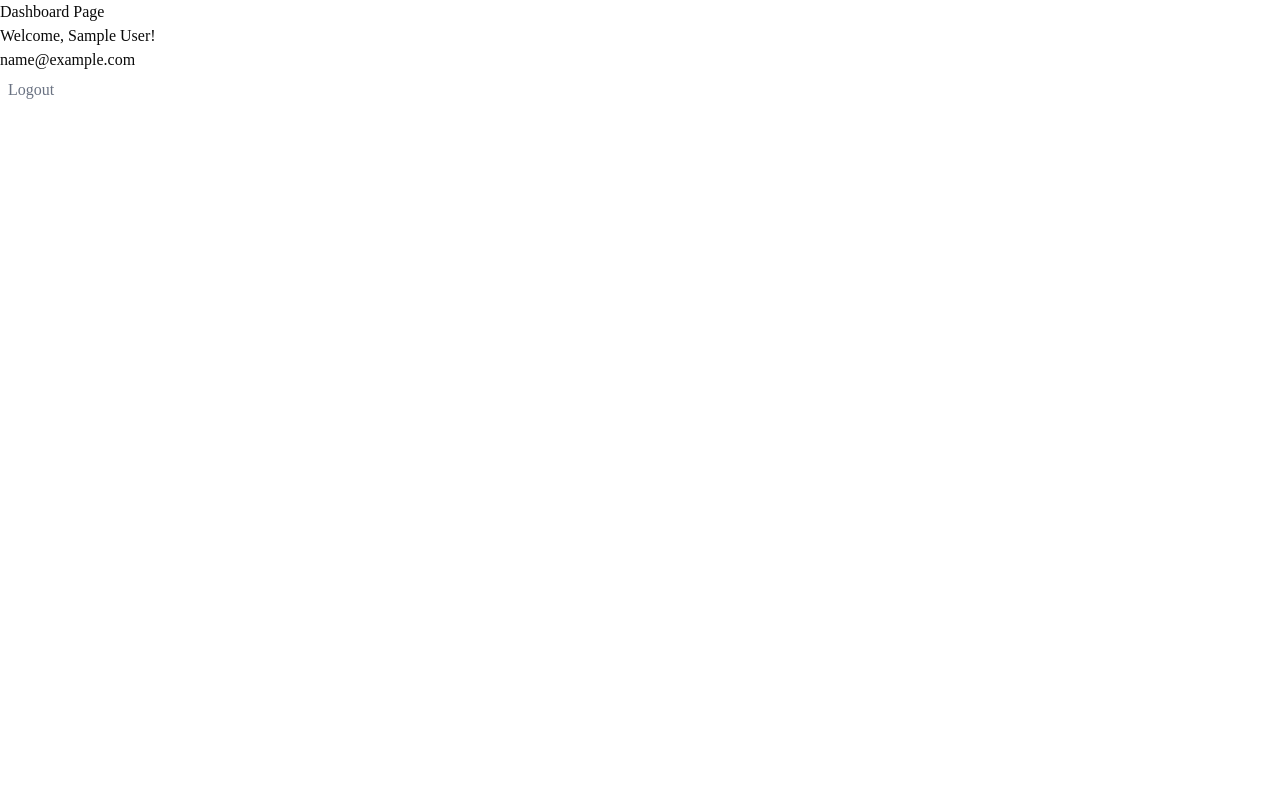
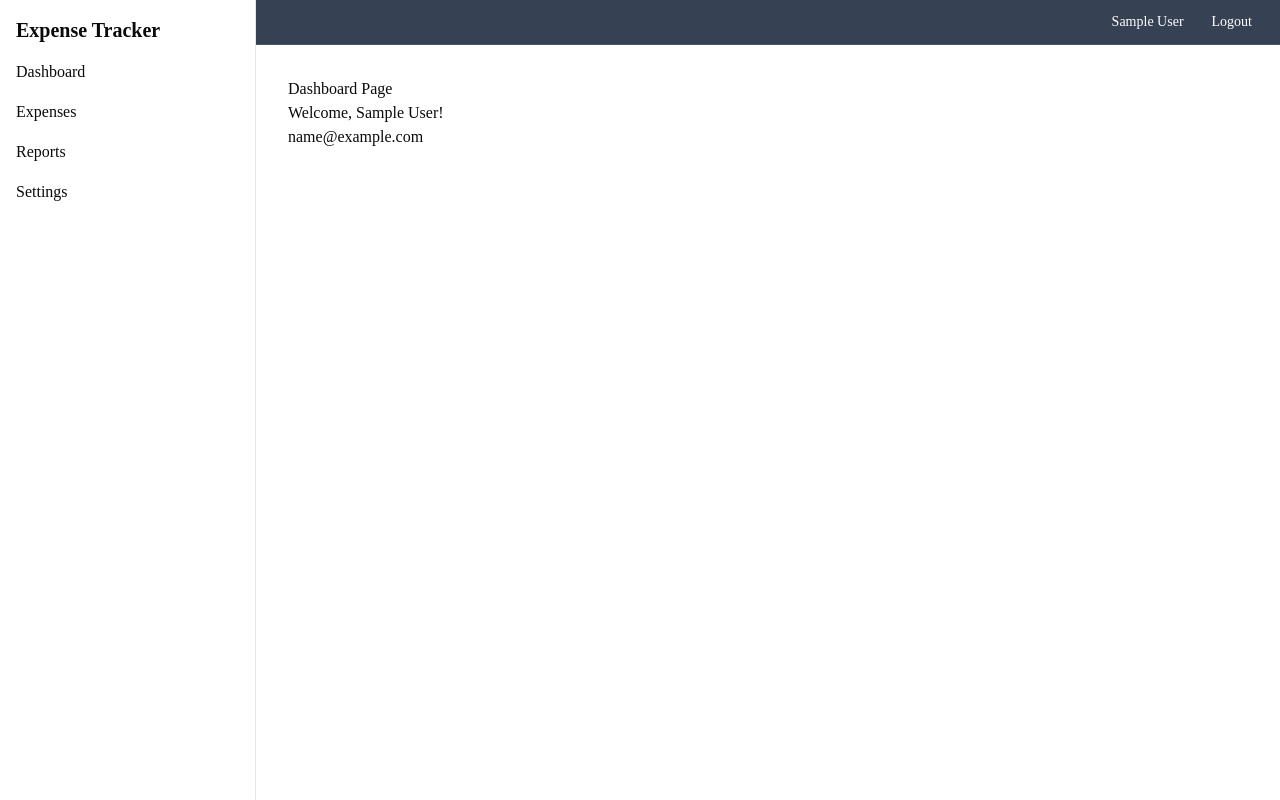
Before and after one commit to xyypsy1234-dotcom/expense-tracker, a Next.js app: page /dashboard in a window 1280 px wide. Built offline with nearby package versions, Linux system fonts and the light colour scheme; sample sign-in values are in the browser's storage.

Commit message:
feat: add dashboard layout with sidebar and header
Add Sidebar with navigation links to dashboard sections

Add Header with user name display and logout button

Compose flex layout in (dashboard)/layout.tsx shared by all
  dashboard pages

```diff
--- a/app/(dashboard)/dashboard/page.tsx
+++ b/app/(dashboard)/dashboard/page.tsx
@@ -4,12 +4,8 @@ import { useRouter } from "next/navigation";
 import { useEffect } from "react";
 
 export default function DashboardPage() {
-  const { user, logout, isLoading } = useAuth();
+  const { user, isLoading } = useAuth();
   const router = useRouter();
-  const handleLogout = () => {
-    logout();
-    router.replace("/login");
-  };
 
   useEffect(() => {
     if (!isLoading && !user) {
@@ -31,14 +27,6 @@ export default function DashboardPage() {
       <h1>Dashboard Page</h1>
       <p>Welcome, {user.name}!</p>
       <p>{user.email}</p>
-      <div>
-        <button
-          onClick={handleLogout}
-          className="px-2 py-1.5 text-gray-500 hover:text-black font-medium "
-        >
-          Logout
-        </button>
-      </div>
     </div>
   );
 }
--- /dev/null
+++ b/app/(dashboard)/layout.tsx
@@ -0,0 +1,18 @@
+import { Sidebar } from "@/features/dashboard/components/Sidebar";
+import { Header } from "@/features/dashboard/components/Header";
+
+export default function DashboardLayout({
+  children,
+}: {
+  children: React.ReactNode;
+}) {
+  return (
+    <div className="flex min-h-screen">
+      <Sidebar />
+      <div className="flex flex-1 flex-col">
+        <Header />
+        <main className="flex-1 p-8">{children}</main>
+      </div>
+    </div>
+  );
+}
--- /dev/null
+++ b/features/dashboard/components/Header.tsx
@@ -0,0 +1,27 @@
+"use client";
+import { useRouter } from "next/navigation";
+import { useAuth } from "@/features/auth/context/AuthContext";
+
+export function Header() {
+  const { user, logout } = useAuth();
+  const router = useRouter();
+
+  const handleLogout = () => {
+    logout();
+    router.replace("/login");
+  };
+
+  return (
+    <header className="flex items-center justify-end border-b border-gray-600 px-4 py-2 bg-gray-700">
+      <div className="flex items-center gap-4">
+        <span className="text-white text-sm">{user?.name}</span>
+        <button
+          onClick={handleLogout}
+          className=" rounded-md px-3 py-1 text-sm  text-white hover:bg-gray-600"
+        >
+          Logout
+        </button>
+      </div>
+    </header>
+  );
+}
--- /dev/null
+++ b/features/dashboard/components/Sidebar.tsx
@@ -0,0 +1,16 @@
+"use client";
+import Link from "next/link";
+
+export function Sidebar() {
+  return (
+    <aside className="w-64 min-h-screen border-r p-4 shrink-0 ">
+      <h2 className="mb-4 text-xl font-bold"> Expense Tracker</h2>
+      <nav className="flex flex-col gap-4">
+        <Link href="/dashboard"> Dashboard</Link>
+        <Link href="/expenses"> Expenses</Link>
+        <Link href="/reports"> Reports</Link>
+        <Link href="/settings"> Settings</Link>
+      </nav>
+    </aside>
+  );
+}
```
Also changed, not shown: features/dashboard/components/DashboardLayout.tsx (added).
